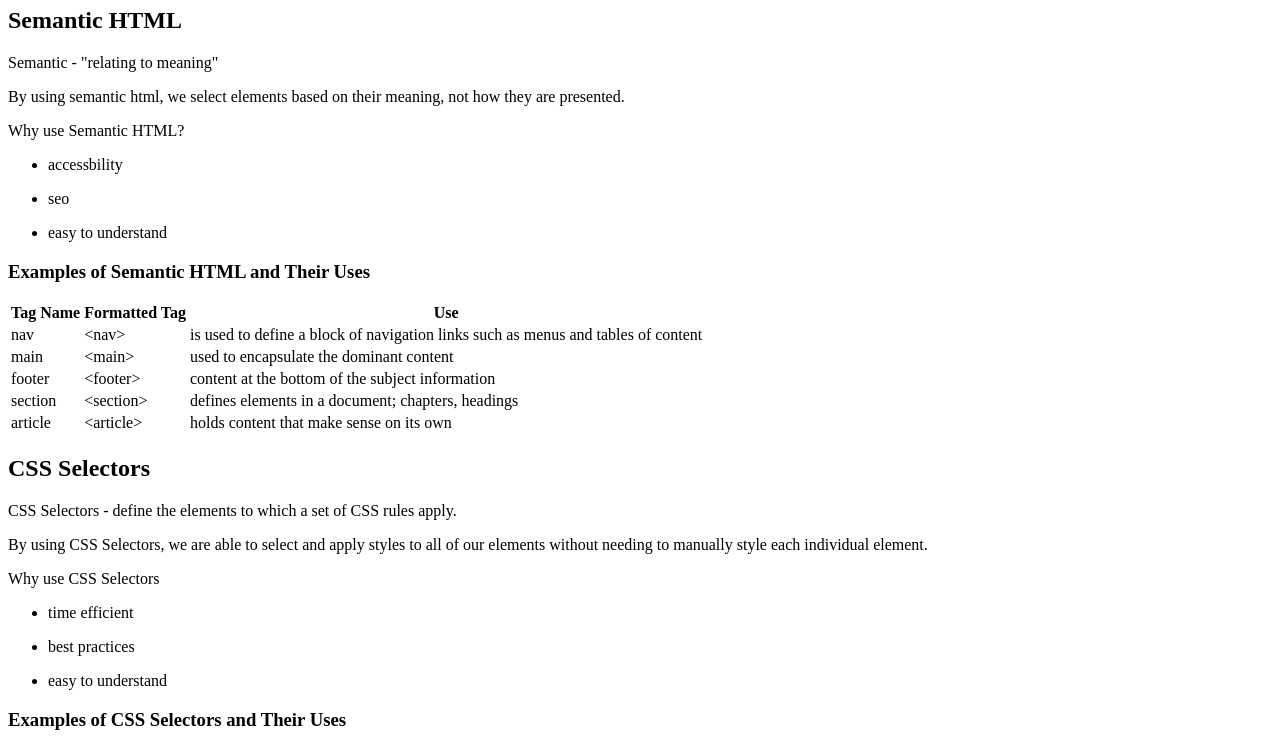
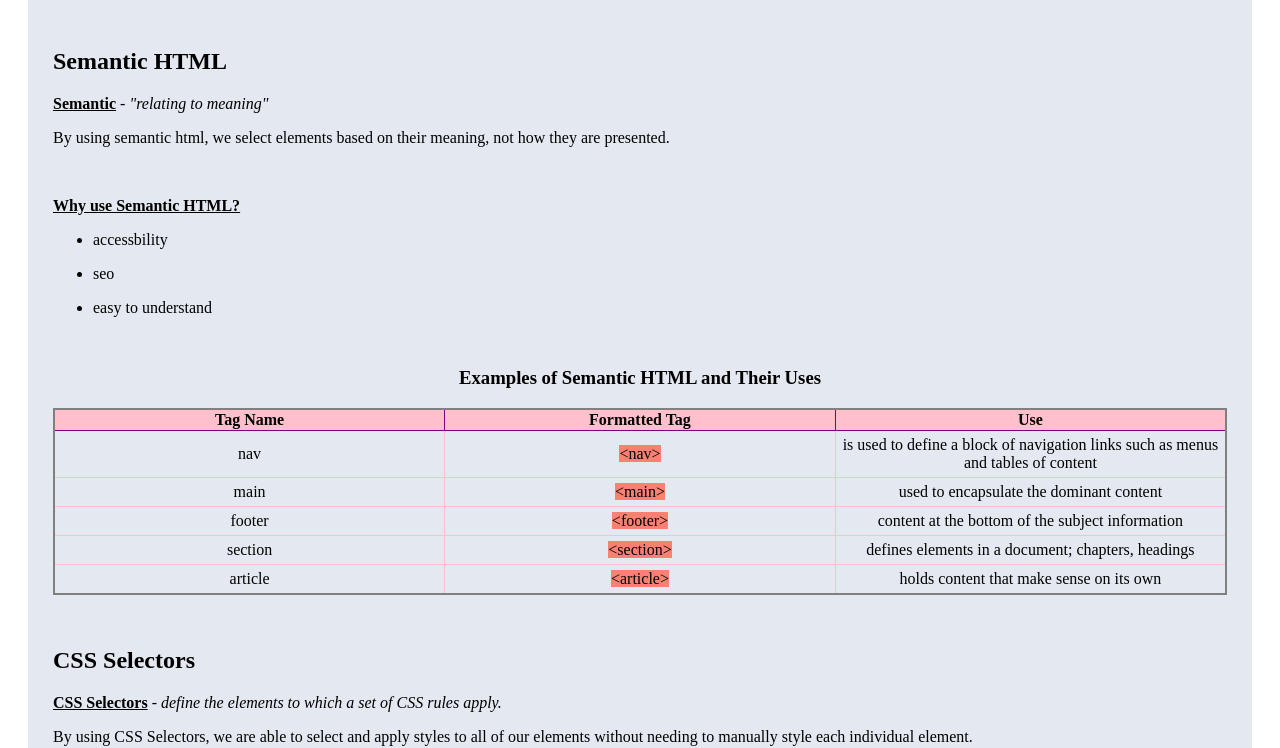
Before and after one commit to rsturrock/codecademy-project-cheatsheet, a plain HTML site: page index.html in a window 1280 px wide. Shown: the part 73-821 px from the top of the page. Drawn offline with Linux system fonts and the light colour scheme.

Commit message:
Update index.html

```diff
--- a/index.html
+++ b/index.html
@@ -5,7 +5,7 @@
     <meta http-equiv="X-UA-Compatible" content="IE=edge">
     <meta name="viewport" content="width=device-width, initial-scale=1.0">
     <title>Ryan's Cheat Sheet</title>
-    <link rel="stylesheet" href="styles.css">
+    <link rel="stylesheet" href="resources/css/index.css">
 </head>
 <body>
     <header>
```
